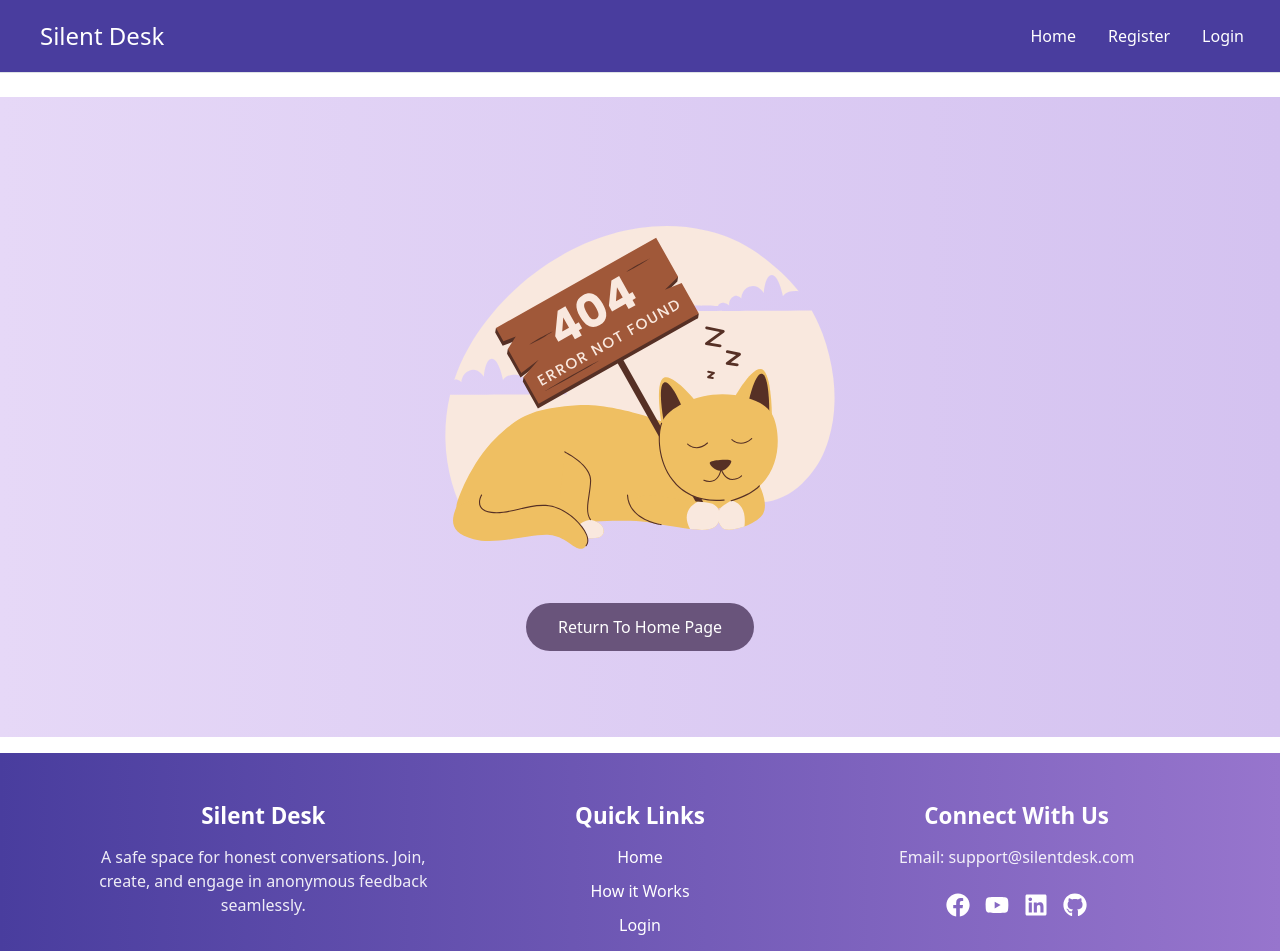
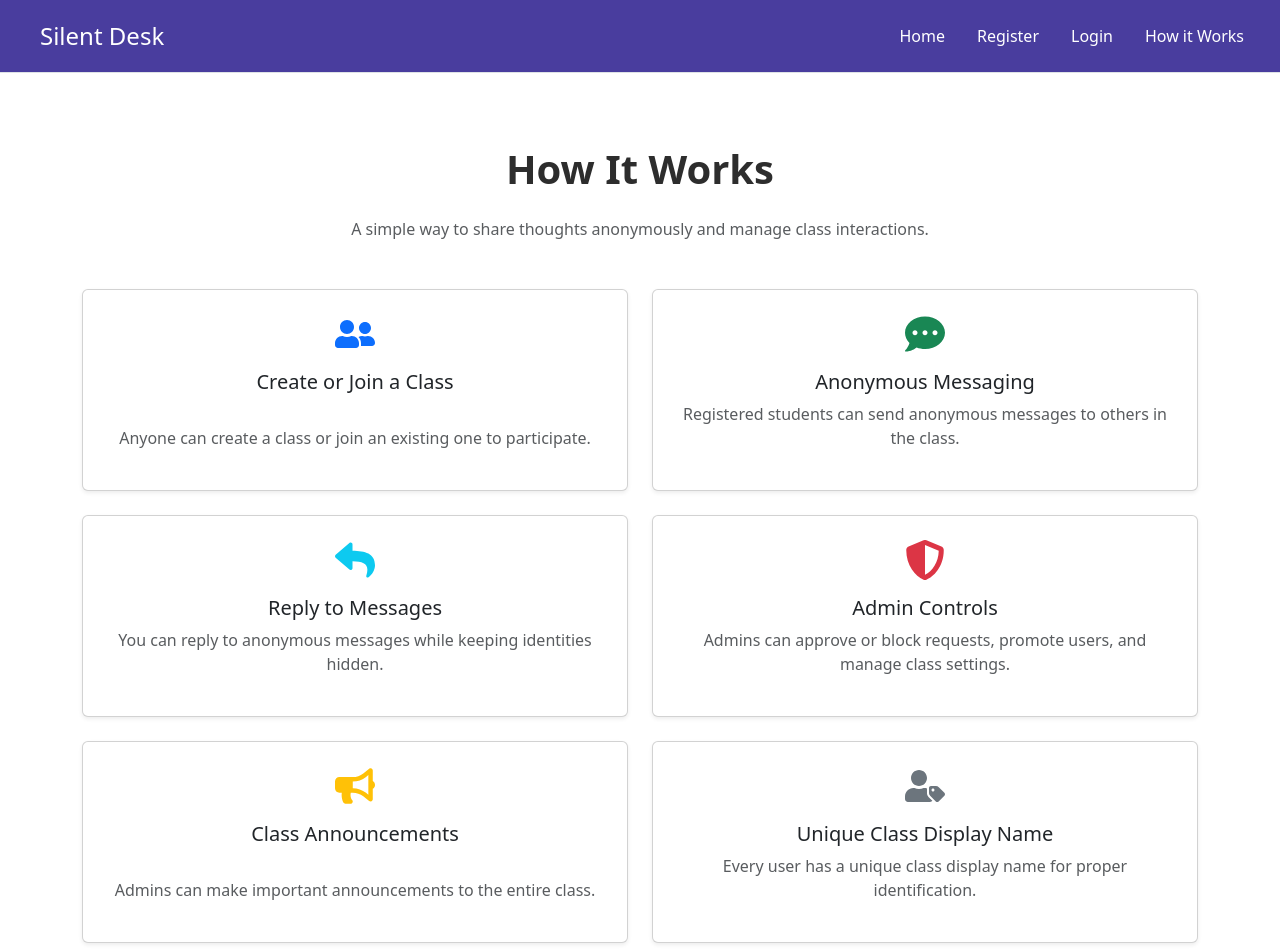
Before and after one commit to madihamalghani/frontend-silent-desk, a React (Vite) app: page /how-it-works in a window 1280 px wide. Shown: the top 951 px of the page. Built offline with nearby package versions, Linux system fonts and the light colour scheme; no server answers.

Commit message:
full stack

```diff
--- a/src/App.css
+++ b/src/App.css
@@ -943,6 +943,11 @@ h1 {
   border: none;
   cursor: pointer;
   border-radius: 5px;
+  margin-top: 10px;
+  font-family: inherit;
+  font-size: inherit;
+  line-height: inherit;
+  margin-left: 10px;
 }
 
 .remove-btn:hover {
@@ -1031,10 +1036,10 @@ h1 {
       width: 180px;
   }
 
-  .request-container {
+  /* .request-container {
       margin-left: 200px;
       width: calc(100% - 200px);
-  }
+  } */
 
   .my-classes,
   .enrolled-students,
--- a/src/App.jsx
+++ b/src/App.jsx
@@ -25,6 +25,7 @@ import InboxMessages from './components/message/InboxMessages.jsx';
 import MessageSender from './components/message/MessageSender.jsx';
 // import ReplyMessage from './components/message/ReplyMessage.jsx';
 import Announcement from './components/announcement/Announcement.jsx';
+import HowItWorks from './components/how it works/HowItWorks.jsx';
 import ReplyMessage from './components/message/ReplyMessage.jsx';
 import ReplyToMessages from './components/message/ReplySpecificMessage.jsx';
 import SentMessages from './components/message/SentMessages.jsx';
@@ -79,16 +80,7 @@ function App() {
                     <Route path="/reply/:messageId" element={<ReplyToMessages />} />
                     <Route path="/reply/message/:messageId" element={<ReplyMessage />} />
                     <Route path="/all/announcements/:id" element={<Announcement/>} />
-
-                    {/*
-          <Route path="/jobs/getall" element={<Jobs/>} />
-          <Route path="/job/:id" element={<JobDetails/>} />
-          <Route path="/job/post" element={<PostJobs/>} />
-          <Route path="/job/me" element={<MyJobs/>} />
-          <Route path="*" element={<NotFound/>} />
-
-          <Route path="/application/:id" element={<Application/>} />
-          <Route path="/application/me" element={<MyApplications/>} /> */}
+                    <Route path="/how-it-works" element={<HowItWorks/>} />
                 </Routes>
                 <Footer />
                 <Toaster />
--- a/src/components/Layout/Navbar.jsx
+++ b/src/components/Layout/Navbar.jsx
@@ -44,6 +44,7 @@ function Navbar() {
                         <>
                             <li className="nav-item"><Link to="/register" className="nav-link navlinks fontnav text-white">Register</Link></li>
                             <li className="nav-item"><Link to="/login" className="nav-link navlinks fontnav text-white">Login</Link></li>
+                            <li className="nav-item"><Link to="/how-it-works" className="nav-link navlinks fontnav text-white">How it Works</Link></li>
 
                         </>
                     )}
--- /dev/null
+++ b/src/components/how it works/HowItWorks.jsx
@@ -0,0 +1,57 @@
+import "bootstrap/dist/css/bootstrap.min.css";
+import { FaBullhorn, FaCommentDots, FaReply, FaShieldAlt, FaUserFriends, FaUserTag } from "react-icons/fa";
+
+const HowItWorks = () => {
+    const steps = [
+        {
+            icon: <FaUserFriends size={40} className="text-primary" />,
+            title: "Create or Join a Class",
+            description: "Anyone can create a class or join an existing one to participate."
+        },
+        {
+            icon: <FaCommentDots size={40} className="text-success" />,
+            title: "Anonymous Messaging",
+            description: "Registered students can send anonymous messages to others in the class."
+        },
+        {
+            icon: <FaReply size={40} className="text-info" />,
+            title: "Reply to Messages",
+            description: "You can reply to anonymous messages while keeping identities hidden."
+        },
+        {
+            icon: <FaShieldAlt size={40} className="text-danger" />,
+            title: "Admin Controls",
+            description: "Admins can approve or block requests, promote users, and manage class settings."
+        },
+        {
+            icon: <FaBullhorn size={40} className="text-warning" />,
+            title: "Class Announcements",
+            description: "Admins can make important announcements to the entire class."
+        },
+        {
+            icon: <FaUserTag size={40} className="text-secondary" />,
+            title: "Unique Class Display Name",
+            description: "Every user has a unique class display name for proper identification."
+        }
+    ];
+
+    return (
+        <div className="container py-5">
+            <h1 className="text-center mb-4">How It Works</h1>
+            <p className="text-center text-muted">A simple way to share thoughts anonymously and manage class interactions.</p>
+            <div className="row g-4 mt-4">
+                {steps.map((step, index) => (
+                    <div key={index} className="col-md-6 d-flex">
+                        <div className="card p-4 shadow-sm text-center w-100 d-flex flex-column">
+                            <div className="mb-3">{step.icon}</div>
+                            <h2 className="h5 flex-grow-1">{step.title}</h2>
+                            <p className="text-muted">{step.description}</p>
+                        </div>
+                    </div>
+                ))}
+            </div>
+        </div>
+    );
+};
+
+export default HowItWorks;
```
